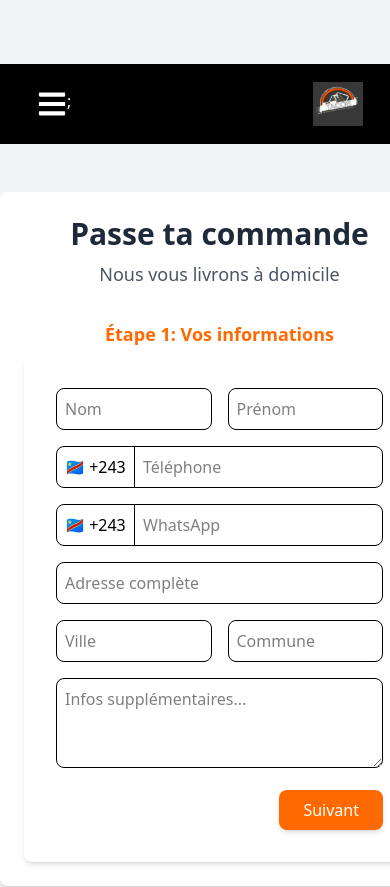
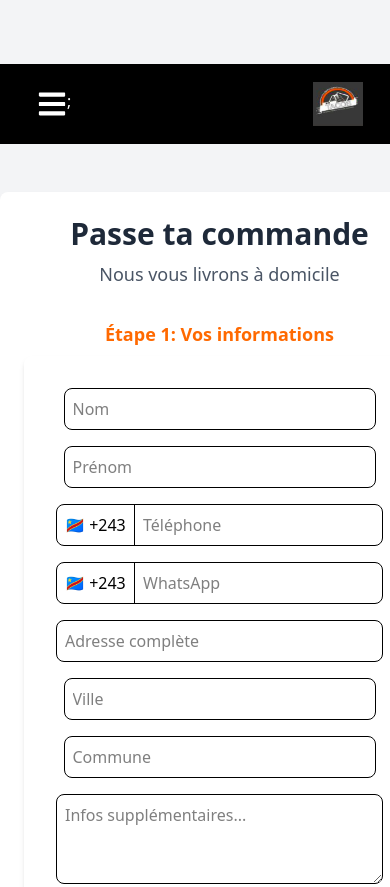
Before and after one commit to Jumvi/commandDesign, a React (Vite) app: page / in a window 390 px wide. Shown: the top 887 px of the page. Built offline with nearby package versions, Linux system fonts and the light colour scheme.

Commit message:
fix: add width-312 class for input fields in CommandeForm and update styles

```diff
--- a/src/components/command-form.tsx
+++ b/src/components/command-form.tsx
@@ -25,12 +25,12 @@ const CommandeForm: React.FC = () => {
       onSubmit={handleSubmit(onSubmit)}
       className="p-8 bg-white rounded-lg shadow-md w-full max-w-2xl mx-auto"
     >
-      <div className="grid grid-cols-2 gap-4 mb-4">
+      <div className=" layout-toggle grid grid-cols-2 gap-4 mb-4">
         <div>
           <input
             {...register("nom", { required: "Le nom est requis" })}
             placeholder="Nom"
-            className={`border p-2 rounded-lg w-full focus:ring-2 focus:ring-orange-300 ${
+            className={`border p-2 rounded-lg w-full focus:ring-2 focus:ring-orange-300 width-312  ${
               errors.nom ? "border-red-500" : ""
             }`}
           />
@@ -42,7 +42,7 @@ const CommandeForm: React.FC = () => {
           <input
             {...register("prenom", { required: "Le prénom est requis" })}
             placeholder="Prénom"
-            className={`border p-2 rounded-lg w-full focus:ring-2 focus:ring-orange-300 ${
+            className={`border p-2 rounded-lg w-full focus:ring-2 focus:ring-orange-300 width-312  ${
               errors.prenom ? "border-red-500" : ""
             }`}
           />
@@ -138,13 +138,13 @@ const CommandeForm: React.FC = () => {
         )}
       </div>
 
-      <div className="grid grid-cols-2 gap-4 mb-4">
+      <div className=" layout-toggle grid grid-cols-2 gap-4 mb-4">
         <div>
           <input
             {...register("ville", { required: "La ville est requise" })}
             type="text"
             placeholder="Ville"
-            className={`border p-2 rounded-lg w-full focus:ring-2 focus:ring-orange-300 ${
+            className={`border p-2 rounded-lg w-full focus:ring-2 focus:ring-orange-300 width-312  ${
               errors.ville ? "border-red-500" : ""
             }`}
           />
@@ -157,7 +157,7 @@ const CommandeForm: React.FC = () => {
             {...register("commune", { required: "La commune est requise" })}
             type="text"
             placeholder="Commune"
-            className={`border p-2 rounded-lg w-full focus:ring-2 focus:ring-orange-300 ${
+            className={`border p-2 rounded-lg w-full focus:ring-2 focus:ring-orange-300 width-312  ${
               errors.commune ? "border-red-500" : ""
             }`}
           />
--- a/src/index.css
+++ b/src/index.css
@@ -159,6 +159,10 @@ body,
     width: 25rem;
   }
 
+  .width-312 {
+    width: 312px;
+  }
+
   .logo-img {
     display: block; /* Masque le logo sur mobile */
   }
```
